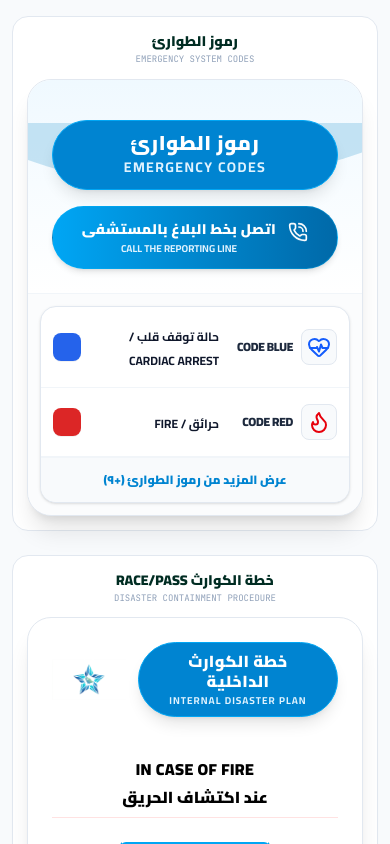
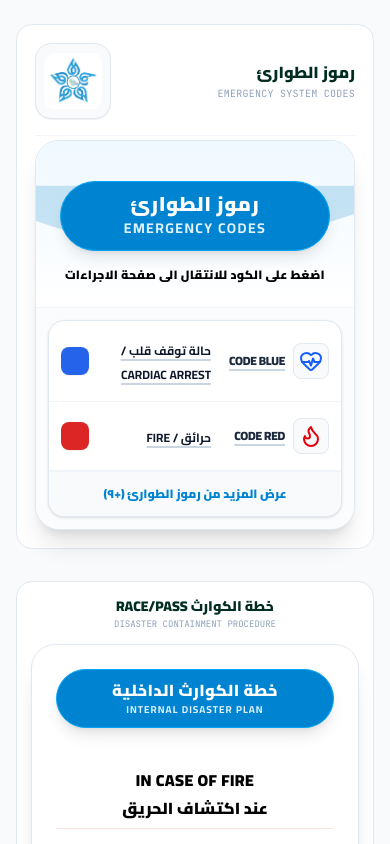
Before and after one commit to Mfadiyaso152/a-hail, a React (Vite) app: page / in a window 390 px wide. Shown: the top 844 px of the page. Built offline with nearby package versions, Linux system fonts and the light colour scheme.

Commit message:
feat: redesign responsive layout and UI
Update app container to be responsive for larger screens, remove redundant logo components from sub-sections, and refine visual hierarchy for better usability.

```diff
--- a/src/App.tsx
+++ b/src/App.tsx
@@ -11,6 +11,7 @@ import { DisasterPlan } from './components/DisasterPlan';
 import { SafetyTips } from './components/SafetyTips';
 import { SafetyFaqs } from './components/SafetyFaqs';
 import { ChevronDown, ChevronUp } from 'lucide-react';
+import FmsLogo from './components/FmsLogo';
 
 export default function App() {
   // Locale State: true = Arabic by default for Saudi Health Cluster
@@ -31,28 +32,34 @@ export default function App() {
   } = useEmergencyAnnouncer();
 
   return (
-    <div className="min-h-screen bg-slate-900 flex items-center justify-center p-0 md:p-4 transition-all duration-300">
+    <div className="min-h-screen bg-slate-100 flex flex-col transition-all duration-300">
 
-      {/* Dynamic Mobile App Viewport Container (Perfectly suited for mobile) */}
+      {/* Immersive Responsive Container - Spans full width/page on desktop, adaptive on mobile */}
       <div
-        id="mobile-app-frame"
-        className="w-full max-w-[480px] min-h-screen md:min-h-[850px] md:max-h-[920px] bg-slate-50 md:rounded-[42px] md:shadow-2xl md:border-[10px] md:border-slate-800 flex flex-col relative overflow-hidden text-right"
+        id="app-container"
+        className="w-full max-w-5xl mx-auto min-h-screen bg-slate-50 flex flex-col relative text-right md:shadow-xl md:border-x md:border-slate-200"
         style={{ direction: 'rtl' }}
       >
 
-        {/* Dynamic Continuous Page Scroll Content Area (Stacked 4 Paragraphs on top of each other) */}
-        <div className="flex-1 overflow-y-auto pt-4 px-3 pb-8 space-y-6">
+        {/* Dynamic Continuous Page Scroll Content Area - Expanded for Desktop Comfort */}
+        <div className="flex-1 overflow-y-auto pt-6 px-4 md:px-8 pb-12 space-y-8">
 
           {/* SECTION 1: EMERGENCY CODES PAGER */}
-          <div id="section-1-codes" className="space-y-3 bg-white p-3.5 rounded-2xl border border-slate-200">
+          <div id="section-1-codes" className="space-y-4 bg-white p-4.5 rounded-2xl border border-slate-200 flex flex-col">
 
-            <div className="text-center font-sans">
-              <h3 className="text-sm font-black text-emerald-950">
-                رموز الطوارئ
-              </h3>
-              <p className="text-[9px] text-slate-400 font-mono mt-0.5">
-                EMERGENCY SYSTEM CODES
-              </p>
+            {/* Header Area with Title on the right, Logo on the left (automatically set by RTL flex-row) */}
+            <div className="flex items-center justify-between gap-4 border-b border-slate-100 pb-4 mb-1 select-none">
+              <div className="text-right font-sans flex-1">
+                <h3 className="text-base sm:text-lg md:text-xl font-black text-emerald-950 leading-tight">
+                  رموز الطوارئ
+                </h3>
+                <p className="text-[10px] sm:text-xs text-slate-400 font-mono mt-1 tracking-wide uppercase">
+                  EMERGENCY SYSTEM CODES
+                </p>
+              </div>
+              <div className="flex items-center justify-center shrink-0">
+                <FmsLogo size={58} hideText={true} className="bg-slate-50 p-2 rounded-2xl border border-slate-200 shadow-2xs" />
+              </div>
             </div>
 
             <EmergencyCodes
--- a/src/components/DisasterPlan.tsx
+++ b/src/components/DisasterPlan.tsx
@@ -12,7 +12,6 @@ import {
   ArrowRight,
   Info
 } from 'lucide-react';
-import { FmsLogo } from './FmsLogo';
 
 interface DisasterPlanProps {
   isRtl: boolean;
@@ -98,9 +97,9 @@ export default function DisasterPlan({ isRtl, onAnnounceCodeRed }: DisasterPlanP
     <div className="bg-white rounded-3xl border border-slate-200 shadow-xl overflow-hidden max-w-4xl mx-auto p-6 md:p-8 space-y-10">
 
       {/* Custom customizable logo header info */}
-      <div className="flex flex-row items-center justify-center gap-3 w-full">
+      <div className="flex flex-row items-center justify-center w-full">
         {/* Banner matching Slide 4 and Slide 2 design */}
-        <div className="flex-1 bg-sky-600 text-white py-2 px-4 rounded-full shadow-lg border border-sky-500 flex flex-col items-center justify-center min-w-0">
+        <div className="flex-1 bg-sky-600 text-white py-2.5 px-6 rounded-full shadow-lg border border-sky-500 flex flex-col items-center justify-center min-w-0">
           <h2 className="text-base sm:text-lg md:text-xl font-black tracking-wide font-sans text-white text-center leading-tight">
             خطة الكوارث الداخلية
           </h2>
@@ -108,9 +107,6 @@ export default function DisasterPlan({ isRtl, onAnnounceCodeRed }: DisasterPlanP
             INTERNAL DISASTER PLAN
           </span>
         </div>
-
-        {/* Logo slightly larger and placed on the left. In RTL, placing it second in rendering tree places it on the left (West side). */}
-        <FmsLogo size={74} hideText={true} className="shrink-0" />
       </div>
 
       {/* ──────────────────────────────────────────────────────── */}
--- a/src/components/EmergencyCodes.tsx
+++ b/src/components/EmergencyCodes.tsx
@@ -113,7 +113,6 @@ export default function EmergencyCodes({
 
           <div className="relative z-10 flex flex-col items-center text-center space-y-4">
 
-            {/* Title banner */}
             <div className="w-full max-w-xl bg-sky-600 text-white py-3 px-6 rounded-full shadow-lg border border-sky-500 flex flex-col items-center justify-center">
               <h2 className="text-xl md:text-2xl font-black tracking-wide font-sans leading-none text-white">
                 رموز الطوارئ
@@ -123,13 +122,9 @@ export default function EmergencyCodes({
               </span>
             </div>
 
-            {/* Blue Hotline Bar */}
-            <div className="w-full max-w-md bg-linear-to-r from-sky-500 to-sky-700 hover:from-sky-600 hover:to-sky-850 text-white py-3 px-5 rounded-full shadow-md flex items-center justify-center gap-3 border border-sky-400/30 transition-transform hover:scale-101 cursor-pointer">
-              <PhoneCall className="w-5 h-5 animate-bounce shrink-0 text-white" />
-              <div className="flex flex-col items-center justify-center leading-normal text-center select-none min-w-0">
-                <span className="font-sans text-sm md:text-base font-black tracking-wide whitespace-nowrap">اتصل بخط البلاغ بالمستشفى</span>
-                <span className="font-sans text-[10px] md:text-xs font-bold uppercase text-sky-100 mt-0.5 whitespace-nowrap">Call the Reporting Line</span>
-              </div>
+            {/* Red action guideline text block */}
+            <div className="font-sans font-black text-xs sm:text-sm text-red-650 tracking-wide text-center animate-pulse">
+              اضغط على الكود للانتقال الى صفحة الاجراءات
             </div>
 
           </div>
@@ -154,14 +149,14 @@ export default function EmergencyCodes({
                       {getCodeIcon(code.icon, code.textColor)}
                     </div>
 
-                    <div className="font-sans font-black text-xs md:text-sm text-slate-800 tracking-tight uppercase select-none whitespace-nowrap">
+                    <div className="font-sans font-black text-xs md:text-sm text-slate-800 tracking-tight uppercase select-none whitespace-nowrap underline decoration-[1.5px] decoration-slate-300 underline-offset-4 group-hover:text-sky-600 group-hover:decoration-sky-500 transition-colors">
                       {code.nameEn}
                     </div>
                   </div>
 
                   {/* Middle Column/Part: Purpose translation (dynamic wrapping) */}
                   <div className="grow text-right px-2 sm:px-4">
-                    <span className="font-sans font-bold text-slate-900 group-hover:text-emerald-700 transition-colors text-xs md:text-sm leading-tight select-none break-words">
+                    <span className="font-sans font-bold text-slate-900 group-hover:text-sky-600 transition-colors text-xs md:text-sm leading-tight select-none break-words underline decoration-[1.5px] decoration-slate-300 underline-offset-4 group-hover:decoration-sky-600 transition-colors">
                       {code.descriptionAr}
                     </span>
                   </div>
--- a/src/components/SafetyFaqs.tsx
+++ b/src/components/SafetyFaqs.tsx
@@ -6,7 +6,6 @@
 import React from 'react';
 import { HelpCircle, FileQuestion, ArrowRightLeft } from 'lucide-react';
 import { safetyFaqs } from '../data';
-import { FmsLogo } from './FmsLogo';
 
 interface SafetyFaqsProps {
   isRtl: boolean;
@@ -17,9 +16,9 @@ export default function SafetyFaqs({ isRtl }: SafetyFaqsProps) {
     <div className="bg-white rounded-3xl border border-slate-200 shadow-xl overflow-hidden max-w-4xl mx-auto p-6 md:p-8 space-y-10">
 
       {/* Custom customizable logo header info */}
-      <div className="flex flex-row items-center justify-center gap-3 w-full">
+      <div className="flex flex-row items-center justify-center w-full">
         {/* Banner matching Slide 3 */}
-        <div className="flex-1 bg-sky-600 text-white py-2 px-4 rounded-full shadow-lg border border-sky-500 flex flex-col items-center justify-center min-w-0">
+        <div className="flex-1 bg-sky-600 text-white py-2.5 px-6 rounded-full shadow-lg border border-sky-500 flex flex-col items-center justify-center min-w-0">
           <h2 className="text-base sm:text-lg md:text-xl font-black tracking-wide font-sans text-white text-center leading-tight">
             الأسئلة الشائعة حول السلامة
           </h2>
@@ -27,9 +26,6 @@ export default function SafetyFaqs({ isRtl }: SafetyFaqsProps) {
             Safety FAQ
           </span>
          </div>
-
-        {/* Logo slightly larger and placed on the left. In RTL, placing it second in rendering tree places it on the left (West side). */}
-        <FmsLogo size={74} hideText={true} className="shrink-0" />
       </div>
 
       {/* FAQs Solid Table Grid matching Image 3 structure */}
```
Also changed, not shown: src/components/SafetyTips.tsx (+3 -129 lines), public/logo.png.
